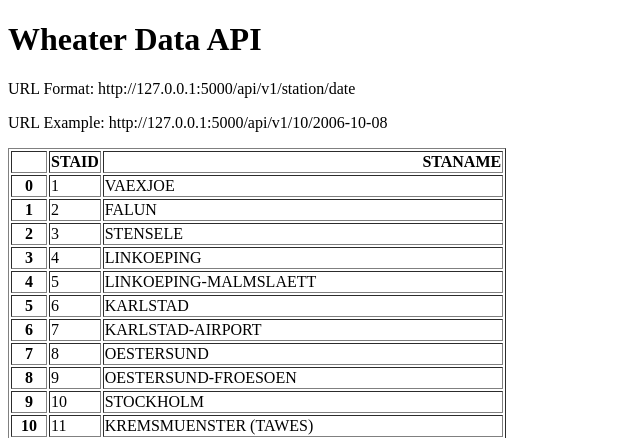
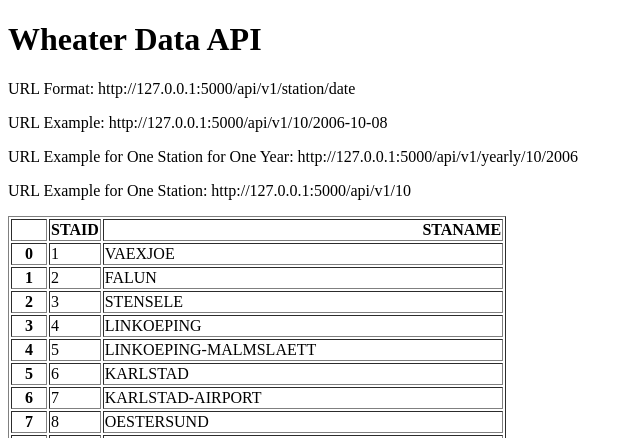
Before and after one commit to UygarSarp/app6_weather_api, a Flask app: page / in a window 1280 px wide. Shown: the top 438 px of the page, without its empty margins (0-640 px from the left). Run offline with Flask 3, Linux system fonts and the light colour scheme.

Commit message:
initial z

```diff
--- a/main.py
+++ b/main.py
@@ -11,6 +11,21 @@ def home():
     return render_template("home.html", data=stations.to_html())
 
 
+@app.route("/api/v1/<station>")
+def stat(station):
+    df = pd.read_csv(f"data_small/TG_STAID{str(station).zfill(6)}.txt", skiprows=20, parse_dates=["    DATE"])
+    result = df.to_dict(orient="records")
+    return result
+
+
+@app.route("/api/v1/yearly/<station>/<date>")
+def stati(station, date):
+    df = pd.read_csv(f"data_small/TG_STAID{str(station).zfill(6)}.txt", skiprows=20)
+    df["    DATE"] = df["    DATE"].astype(str)
+    result = df[df["    DATE"].str.startswith(str(date))]
+    return result.to_dict(orient="records")
+
+
 @app.route("/api/v1/<station>/<date>")
 def about(station, date):
     df = pd.read_csv(f"data_small/TG_STAID{str(station).zfill(6)}.txt", skiprows=20, parse_dates=["    DATE"])
--- a/templates/home.html
+++ b/templates/home.html
@@ -8,6 +8,8 @@
     <h1>Wheater Data API</h1>
     <p>URL Format: http://127.0.0.1:5000/api/v1/station/date</p>
     <p>URL Example: http://127.0.0.1:5000/api/v1/10/2006-10-08</p>
+    <p>URL Example for One Station for One Year: http://127.0.0.1:5000/api/v1/yearly/10/2006</p>
+    <p>URL Example for One Station: http://127.0.0.1:5000/api/v1/10</p>
     <p>{{data|safe}}</p>
 
 </body>
```
